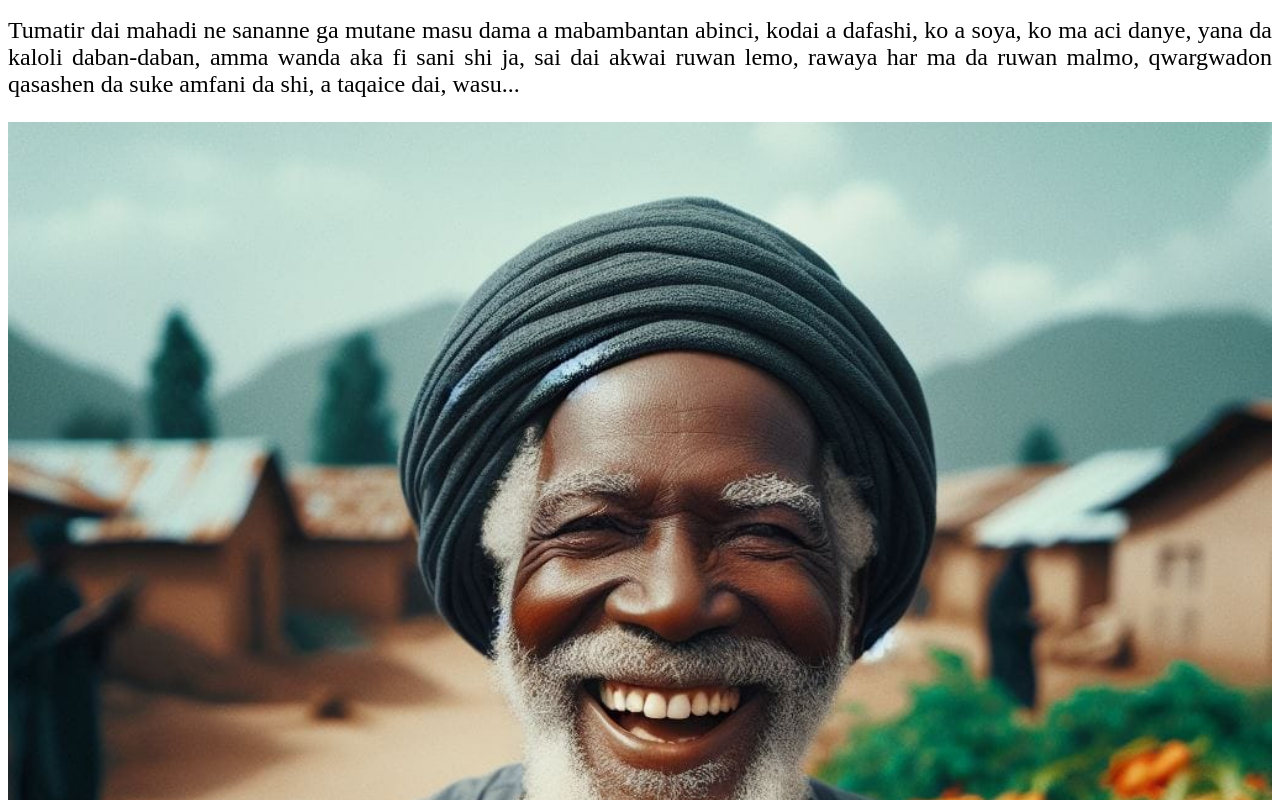
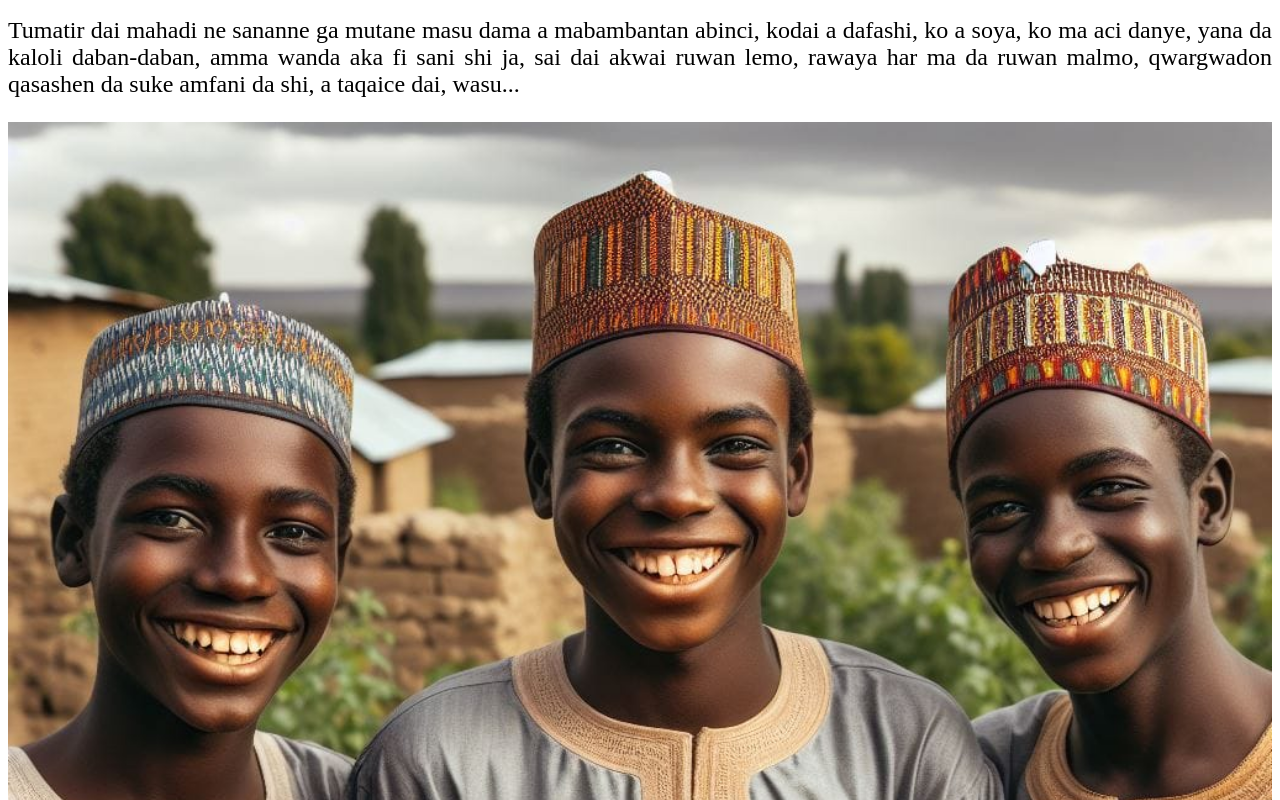
Before and after one commit to abdullahscontrol/Up2down, a React (Vite) app: page / in a window 1280 px wide. Shown: the part 1420-2220 px from the top of the page. Built offline with nearby package versions, Linux system fonts and the light colour scheme.

Commit message:
Crossceck

```diff
--- a/src/App.jsx
+++ b/src/App.jsx
@@ -3,6 +3,7 @@ import { Routes, Route } from "react-router-dom"
 import Navbar from "./components/Navbar"
 import Home from "./components/Home"
 import About from "./components/About"
+import Audio from "./components/Audio"
 import Header from "./header"
 // import Advertise from "../ads"
 // import Topic from "../topic"
@@ -14,6 +15,7 @@ function App() {
         <Navbar />
         <Routes>
           <Route path="/" element={<Home />} />
+          <Route path="/audio" element={<Audio />} />
           <Route path="/about" element={<About />} />
         </Routes>
       </BrowserRouter>
--- /dev/null
+++ b/src/components/Audio.jsx
@@ -0,0 +1,11 @@
+function Audio() {
+    return (
+        <div className="audio">
+            <h2>
+                Sorry No Audio
+            </h2>
+        </div>
+    )
+}
+
+export default Audio;
--- a/src/components/Home.jsx
+++ b/src/components/Home.jsx
@@ -28,28 +28,28 @@ const courseData = [
         article: "Tumatir dai mahadi ne sananne ga mutane masu dama a mabambantan abinci, kodai a dafashi, ko a soya, ko ma aci danye, yana da kaloli daban-daban, amma wanda aka fi sani shi ja, sai dai akwai ruwan lemo, rawaya har ma da ruwan malmo, qwargwadon qasashen da suke amfani da shi, a taqaice dai, wasu..."
     },
     {
-        image: "005-img.jpg",
-        title: "Amfanin Karas",
+        image: "002-img.jpg",
+        title: "Zo kaci Karas",
         article: " Tumatir dai mahadi ne sananne ga mutane masu dama a mabambantan abinci, kodai a dafashi, ko a soya, ko ma aci danye, yana da kaloli daban-daban, amma wanda aka fi sani shi ja, sai dai akwai ruwan lemo, rawaya har ma da ruwan malmo, qwargwadon qasashen da suke amfani da shi, a taqaice dai, wasu..."
     },
     {
         image: "003-img.jpg",
-        title: "Cloud Computing ",
+        title: "Hasken Tumaturi",
         article: " Tumatir dai mahadi ne sananne ga mutane masu dama a mabambantan abinci, kodai a dafashi, ko a soya, ko ma aci danye, yana da kaloli daban-daban, amma wanda aka fi sani shi ja, sai dai akwai ruwan lemo, rawaya har ma da ruwan malmo, qwargwadon qasashen da suke amfani da shi, a taqaice dai, wasu..."
     },
     {
         image: "004-img.jpg",
-        title: "Bitcoin",
+        title: "Falalar Tumaturi",
         article: " Tumatir dai mahadi ne sananne ga mutane masu dama a mabambantan abinci, kodai a dafashi, ko a soya, ko ma aci danye, yana da kaloli daban-daban, amma wanda aka fi sani shi ja, sai dai akwai ruwan lemo, rawaya har ma da ruwan malmo, qwargwadon qasashen da suke amfani da shi, a taqaice dai, wasu..."
     },
     {
         image: "005-img.jpg",
-        title: "Ethereum",
+        title: "Alkaras",
         article: " Tumatir dai mahadi ne sananne ga mutane masu dama a mabambantan abinci, kodai a dafashi, ko a soya, ko ma aci danye, yana da kaloli daban-daban, amma wanda aka fi sani shi ja, sai dai akwai ruwan lemo, rawaya har ma da ruwan malmo, qwargwadon qasashen da suke amfani da shi, a taqaice dai, wasu..."
     },
     {
         image: "006-img.jpg",
-        title: "NFT",
+        title: "Karassss",
         article: " Tumatir dai mahadi ne sananne ga mutane masu dama a mabambantan abinci, kodai a dafashi, ko a soya, ko ma aci danye, yana da kaloli daban-daban, amma wanda aka fi sani shi ja, sai dai akwai ruwan lemo, rawaya har ma da ruwan malmo, qwargwadon qasashen da suke amfani da shi, a taqaice dai, wasu..."
 
     }
--- a/src/components/Navbar.jsx
+++ b/src/components/Navbar.jsx
@@ -4,8 +4,9 @@ import { Link } from "react-router-dom";
 function Navbar() {
     return (
         <div className="navbar">
-            <Link to="/">Read</Link>
-            <Link to="/About">Watch</Link>
+            <Link to="/" id="link">Read</Link>
+            <Link to="/Audio" id="link">Audio</Link>
+            <Link to="/About" id="link">Watch</Link>
         </div>
     )
 }
--- a/src/index.css
+++ b/src/index.css
@@ -181,5 +181,14 @@
  }
 
  h2 {
+   color: black;
+ }
+
+ #link:focus {
+   border-bottom: 3px solid red;
    color: red;
  }
+
+ .audio {
+   padding-top: 1rem;
+ }
```
Also changed, not shown: Ads.txt (added), src/Ads.txt (added).
